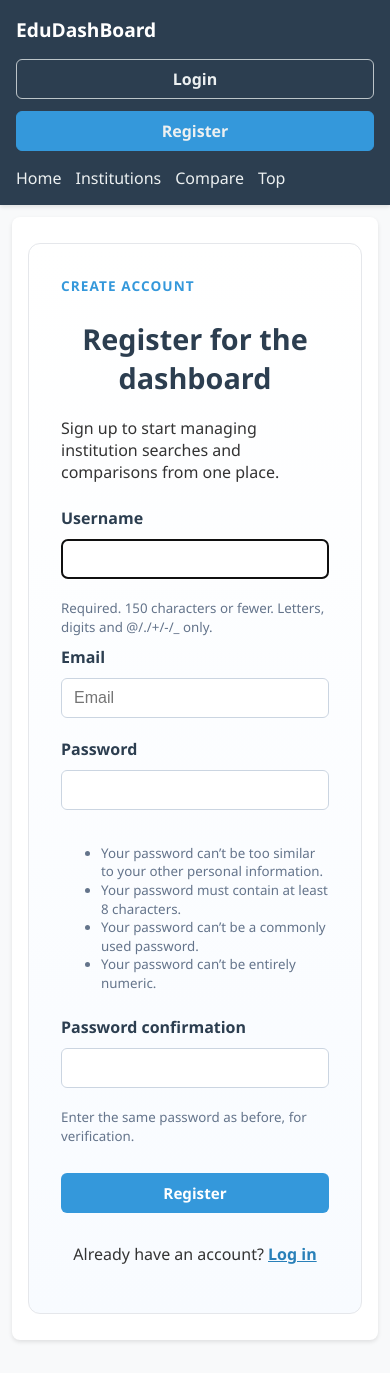
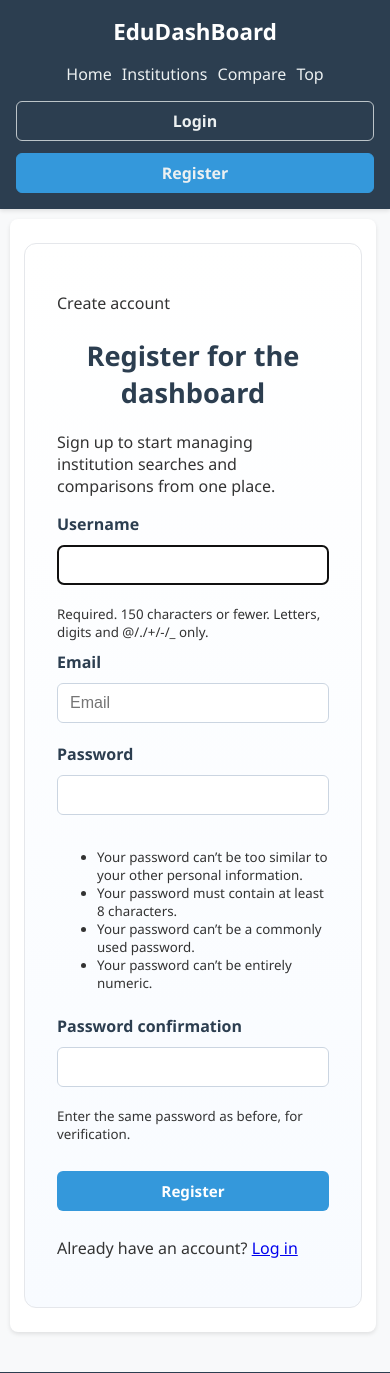
Before and after one commit to Simisolaoluuk/CS551Q_group_assignment_2, a Django app: page /register/ in a window 390 px wide. Shown: the top 1373 px of the page. Run offline with Django 5.2, Linux system fonts and the light colour scheme.

Commit message:
Fix mobile responsiveness across pages

```diff
--- a/institutions/static/css/style.css
+++ b/institutions/static/css/style.css
@@ -1,23 +1,27 @@
-/* Page base styles */
+/* Base page styling */
 body {
     font-family: 'Segoe UI', Tahoma, Geneva, Verdana, sans-serif;
     margin: 0;
     padding: 0;
     background-color: #f8f9fa;
     color: #333;
+    max-width: 100%;
+    overflow-x: hidden;
 }
 
-/* Main page wrapper */
+/* Main content wrapper */
 .container {
+    width: 100%;
     max-width: 1200px;
     margin: 20px auto;
     padding: 20px;
+    box-sizing: border-box;
     background: white;
     border-radius: 8px;
     box-shadow: 0 2px 4px rgba(0, 0, 0, 0.1);
 }
 
-/* Headings */
+/* Heading styles */
 h1,
 h2,
 h3 {
@@ -25,18 +29,16 @@ h3 {
     text-align: center;
 }
 
-/* Main page heading */
 h1 {
     margin-bottom: 20px;
 }
 
-/* Section headings */
 h2 {
     margin-top: 30px;
     margin-bottom: 18px;
 }
 
-/* Header */
+/* Header section */
 header {
     background-color: #2c3e50;
     color: white;
@@ -63,9 +65,12 @@ nav,
 
 .site-logo {
     flex: 1;
-    font-size: 1.2rem;
+    font-size: 1.4rem;
+    font-weight: bold;
+    color: white;
 }
 
+/* Navigation links */
 .nav-links {
     position: absolute;
     left: 50%;
@@ -85,7 +90,7 @@ nav,
     margin: 0;
 }
 
-/* Navigation links */
+/* Navigation anchor styles */
 nav a {
     color: #ecf0f1;
     text-decoration: none;
@@ -97,7 +102,7 @@ nav a {
     color: #3498db;
 }
 
-/* Shared button style */
+/* Shared button styling */
 .auth-button,
 .nav-button,
 .default-btn,
@@ -117,6 +122,7 @@ nav a {
     transition: background-color 0.25s ease, transform 0.15s ease;
 }
 
+/* Header buttons */
 .auth-button,
 .nav-button {
     border: 1px solid rgba(236, 240, 241, 0.75);
@@ -125,6 +131,7 @@ nav a {
     color: #ecf0f1 !important;
 }
 
+/* Main action buttons */
 .default-btn,
 .compare-btn,
 .back-link {
@@ -134,12 +141,14 @@ nav a {
     font-size: 1rem;
 }
 
+/* Table buttons */
 .table-link,
 .table-button {
     padding: 6px 14px;
     font-size: 0.95rem;
 }
 
+/* Hover effects */
 .auth-button:hover,
 .nav-button:hover,
 .default-btn:hover,
@@ -151,36 +160,32 @@ nav a {
     transform: translateY(-1px);
 }
 
+/* Register button */
 .register-button {
     background-color: #3498db;
     border-color: #3498db;
 }
 
-/* Forms */
+/* Form fields */
 input[type="text"],
 input[type="password"],
 input[type="email"],
 select {
     box-sizing: border-box;
-    padding: 8px 12px;
+    padding: 10px 12px;
     border: 1px solid #ccc;
-    border-radius: 4px;
-    margin-right: 10px;
+    border-radius: 6px;
     font-size: 1rem;
 }
 
+/* Filter form layout */
 .filter-form {
     flex-wrap: wrap;
     gap: 12px;
     margin-bottom: 20px;
 }
 
-.filter-form input,
-.filter-form select {
-    margin-right: 0;
-}
-
-/* Homepage heading and introduction */
+/* Dashboard hero section */
 .dashboard-hero {
     text-align: center;
     margin-bottom: 30px;
@@ -191,6 +196,7 @@ select {
     margin-bottom: 12px;
 }
 
+/* Introductory text */
 .intro-text {
     max-width: 850px;
     margin: 0 auto;
@@ -198,7 +204,7 @@ select {
     line-height: 1.6;
 }
 
-/* Dashboard statistic cards */
+/* Statistic cards layout */
 .dashboard-stats {
     display: flex;
     gap: 20px;
@@ -207,6 +213,7 @@ select {
     flex-wrap: wrap;
 }
 
+/* Statistic card */
 .stat-card {
     background: #ffffff;
     border-radius: 12px;
@@ -230,7 +237,7 @@ select {
     color: #213a5a;
 }
 
-/* Homepage search form */
+/* Homepage search section */
 .search-form {
     display: flex;
     justify-content: center;
@@ -240,7 +247,7 @@ select {
     flex-wrap: wrap;
 }
 
-/* Search input */
+/* Search field */
 .search-form input[type="text"] {
     width: 360px;
     max-width: 100%;
@@ -257,7 +264,7 @@ select {
     padding: 14px 28px;
 }
 
-/* Tables */
+/* Table layout */
 table {
     width: 100%;
     margin-top: 20px;
@@ -265,6 +272,7 @@ table {
     background: white;
 }
 
+/* Table cells */
 th,
 td {
     border: 1px solid #e0e0e0;
@@ -272,27 +280,31 @@ td {
     text-align: left;
 }
 
+/* Table headings */
 th {
     background-color: #f1f5f9;
     color: #2c3e50;
     font-weight: 600;
 }
 
+/* Alternate table row styling */
 tr:nth-child(even) {
     background-color: #fafafa;
 }
 
+/* Table hover effect */
 tr:hover {
     background-color: #f1f5f9;
 }
 
+/* Highlighted winner cells */
 .winner {
     background-color: #d4edda !important;
     color: #155724;
     font-weight: bold;
 }
 
-/* Comparison result */
+/* Comparison summary */
 .comparison-summary {
     margin-top: 20px;
 }
@@ -301,7 +313,7 @@ tr:hover {
     color: #15803d;
 }
 
-/* Chart area */
+/* Chart section */
 .chart-container {
     display: flex;
     align-items: center;
@@ -312,9 +324,10 @@ tr:hover {
     border: 1px solid #e0e0e0;
     border-radius: 8px;
     background-color: #fafafa;
+    overflow-x: auto;
 }
 
-/* Pagination */
+/* Pagination controls */
 .pagination {
     flex-wrap: wrap;
     gap: 10px;
@@ -334,7 +347,7 @@ tr:hover {
     color: white;
 }
 
-/* Footer */
+/* Footer section */
 footer {
     margin-top: 40px;
     padding: 20px;
@@ -353,7 +366,7 @@ footer {
     text-decoration: underline;
 }
 
-/* Authentication pages */
+/* Authentication card */
 .auth-card {
     max-width: 520px;
     margin: 10px auto;
@@ -363,19 +376,7 @@ footer {
     background: linear-gradient(180deg, #ffffff 0%, #f8fbff 100%);
 }
 
-.auth-card__intro {
-    margin-bottom: 24px;
-}
-
-.eyebrow {
-    margin: 0 0 8px;
-    color: #3498db;
-    font-size: 0.85rem;
-    font-weight: 700;
-    letter-spacing: 0.08em;
-    text-transform: uppercase;
-}
-
+/* Authentication form */
 .auth-form {
     display: flex;
     flex-direction: column;
@@ -389,33 +390,12 @@ footer {
 
 .auth-form input {
     width: 100%;
-    margin: 0 0 8px;
     padding: 10px 12px;
     border: 1px solid #cbd5e1;
     border-radius: 6px;
 }
 
-.help-text {
-    color: #64748b;
-    line-height: 1.4;
-}
-
-.error {
-    margin: 0 0 8px;
-    color: #b91c1c;
-}
-
-.auth-switch {
-    margin-top: 20px;
-    text-align: center;
-}
-
-.auth-switch a {
-    color: #2980b9;
-    font-weight: 600;
-}
-
-/* Notice messages */
+/* Notice box */
 .notice-box {
     margin: 18px 0;
     padding: 16px 18px;
@@ -423,117 +403,21 @@ footer {
     border-radius: 8px;
     background-color: #eef4fb;
     color: #2c3e50;
-    font-size: 1rem;
     line-height: 1.6;
 }
 
-.notice-box a {
-    color: #2f6fb3;
-    font-weight: 600;
-    text-decoration: none;
+/* Summary box */
+.summary-box {
+    margin-top: 24px;
+    padding: 20px;
+    border-radius: 10px;
+    background-color: #f8fbff;
+    border: 1px solid #dbeafe;
 }
 
-.notice-box a:hover {
-    text-decoration: underline;
-}
-
-.warning-box {
-    background-color: #fff4e5;
-    border-left-color: #f39c12;
-}
-
-.success-box {
-    background-color: #ecfdf3;
-    border-left-color: #22c55e;
-}
-
-.error-box {
-    background-color: #fef2f2;
-    border-left-color: #ef4444;
-}
-
-/* UK performance summary */
-.uk-performance-panel {
-    margin: 28px -20px 30px;
-    padding: 16px 20px 24px;
-    border-top: 1px solid #e0e0e0;
-    border-bottom: 1px solid #e0e0e0;
-    background-color: #fafafa;
-}
-
-.uk-performance-panel h2 {
-    margin: 0 0 26px;
-    color: #666;
-    font-size: 1.1rem;
-    text-align: center;
-}
-
-.uk-performance-grid {
-    display: grid;
-    grid-template-columns: repeat(4, minmax(150px, 1fr));
-    gap: 18px;
-}
-
-.performance-summary-table {
-    margin: 0;
-    overflow: hidden;
-    border: 1px solid #d8dee6;
-    border-radius: 10px;
-    border-spacing: 0;
-    border-collapse: separate;
-    background-color: #ffffff;
-    box-shadow: 0 2px 8px rgba(44, 62, 80, 0.08);
-}
-
-.performance-summary-table th,
-.performance-summary-table td {
-    text-align: center;
-}
-
-.performance-summary-table td {
-    height: 74px;
-    color: #666;
-    font-size: 1.8rem;
-    font-weight: 600;
-}
-
-/* Medium screens */
+/* Responsiveness */
+/* Medium screen layout */
 @media (max-width: 900px) {
-    .uk-performance-grid {
-        grid-template-columns: repeat(2, minmax(150px, 1fr));
-    }
-}
-
-/* Tablet navigation */
-@media (max-width: 760px) {
-    header {
-        padding: 1rem;
-    }
-
-    .site-nav {
-        flex-wrap: wrap;
-        gap: 16px;
-    }
-
-    .site-logo,
-    .auth-links {
-        flex: 0 0 auto;
-    }
-
-    .nav-links {
-        position: static;
-        order: 3;
-        flex: 1 0 100%;
-        flex-wrap: wrap;
-        justify-content: flex-start;
-        gap: 14px;
-        transform: none;
-    }
-
-    .auth-links {
-        margin-left: auto;
-        flex-wrap: wrap;
-    }
 
     .dashboard-stats {
         flex-direction: column;
@@ -574,11 +458,55 @@ footer {
     }
 
     h1 {
-        font-size: 1.8rem;
+        font-size: 1.9rem;
     }
 
     h2 {
-        font-size: 1.4rem;
+        font-size: 1.5rem;
+    }
+}
+
+/* Tablet layout */
+@media (max-width: 760px) {
+
+    header {
+        padding: 1rem;
+    }
+
+    .site-nav {
+        flex-direction: column;
+        align-items: stretch;
+        gap: 16px;
+    }
+
+    .site-logo {
+        text-align: center;
+        width: 100%;
+    }
+
+    .nav-links {
+        position: static;
+        transform: none;
+        justify-content: center;
+        flex-wrap: wrap;
+        width: 100%;
+        gap: 14px;
+    }
+
+    .auth-links {
+        width: 100%;
+        flex-direction: column;
+    }
+
+    .auth-links a,
+    .auth-links button {
+        width: 100%;
+        text-align: center;
+    }
+
+    .container {
+        margin: 12px;
+        padding: 16px;
     }
 
     .intro-text {
@@ -588,9 +516,9 @@ footer {
 
 /* Mobile layout */
 @media (max-width: 640px) {
+
     .container {
-        margin: 12px;
-        padding: 16px;
+        width: calc(100% - 24px);
     }
 
     input[type="text"],
@@ -598,7 +526,6 @@ footer {
     input[type="email"],
     select {
         width: 100%;
-        margin-right: 0;
         margin-bottom: 10px;
     }
 
@@ -609,36 +536,7 @@ footer {
     .nav-button {
         width: 100%;
         text-align: center;
-    }
-
-    .auth-links,
-    .auth-links form {
-        width: 100%;
-    }
-
-    table {
-        min-width: 720px;
-    }
-
-    .chart-container {
-        height: 260px;
-        min-height: 260px;
-    }
-}
-
-/* Small mobile layout */
-@media (max-width: 520px) {
-    .uk-performance-panel {
-        margin-right: -16px;
-        margin-left: -16px;
-    }
-
-    .uk-performance-grid {
-        grid-template-columns: 1fr;
-    }
-
-    .dashboard-hero h1 {
-        font-size: 1.6rem;
+        box-sizing: border-box;
     }
 
     .stat-card {
@@ -646,7 +544,41 @@ footer {
     }
 
     .stat-card p {
-        font-size: 1.6rem;
+        font-size: 1.7rem;
+    }
+
+    h1 {
+        font-size: 1.7rem;
+    }
+
+    h2 {
+        font-size: 1.3rem;
+    }
+
+    table {
+        font-size: 0.85rem;
+    }
+
+    .chart-container {
+        height: 220px;
+        min-height: 220px;
+    }
+}
+
+/* Small mobile screens */
+@media (max-width: 430px) {
+
+    .container {
+        margin: 10px;
+        padding: 14px;
+    }
+
+    .dashboard-hero h1 {
+        font-size: 1.5rem;
+    }
+
+    .intro-text {
+        font-size: 0.95rem;
     }
 
     .default-btn,
@@ -655,4 +587,8 @@ footer {
         padding: 10px 16px;
         font-size: 0.95rem;
     }
+
+    .nav-links {
+        gap: 10px;
+    }
 }
```
